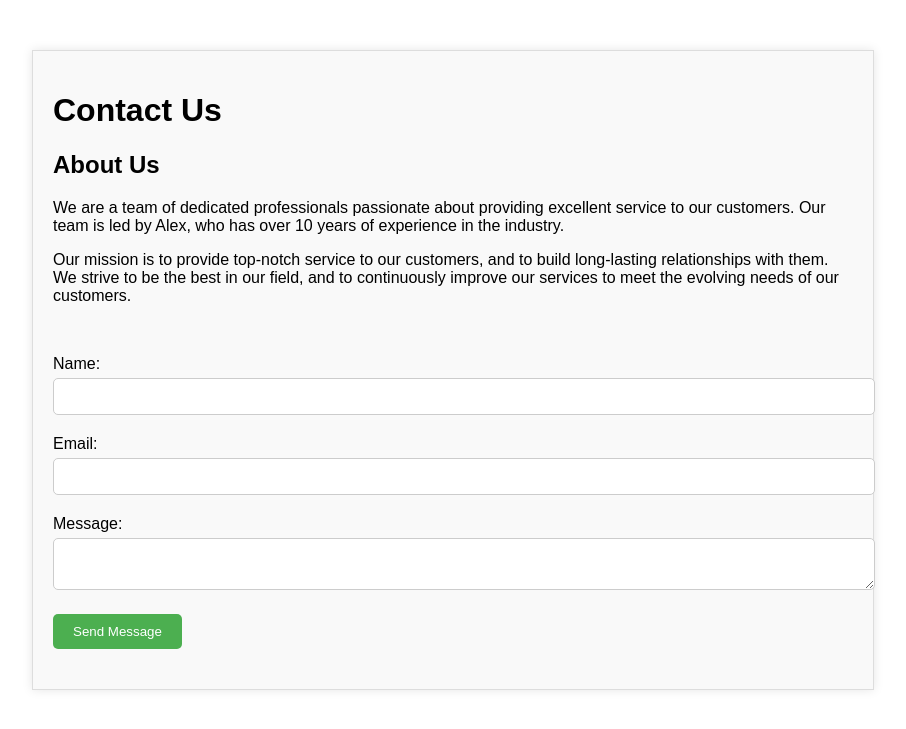
After one commit to Ruthneemu/Butchery-online-software-, a PHP site: page /contact.html in a window 1280 px wide. The commit adds this page. Shown: the top 729 px of the page, without its empty margins (187-1093 px from the left). Run offline with PHP 8.4, Linux system fonts and the light colour scheme.

Commit message:
all staged files

```diff
--- /dev/null
+++ b/contact.html
@@ -0,0 +1,80 @@
+<!DOCTYPE html>
+<html>
+<head>
+	<title>Contact Us</title>
+	<style>
+		body {
+			font-family: Arial, sans-serif;
+			margin: 0;
+			padding: 0;
+		}
+		.container {
+			max-width: 800px;
+			margin: 50px auto;
+			padding: 20px;
+			background-color: #f9f9f9;
+			border: 1px solid #ddd;
+			box-shadow: 0 0 10px rgba(0, 0, 0, 0.1);
+		}
+		.about-us {
+			margin-bottom: 50px;
+		}
+		.about-us h2 {
+			margin-top: 0;
+		}
+		.contact-form {
+			display: flex;
+			flex-wrap: wrap;
+		}
+		.form-field {
+			flex-basis: 100%;
+			margin-bottom: 20px;
+		}
+		label {
+			display: block;
+			margin-bottom: 5px;
+		}
+		input[type="text"], input[type="email"], textarea {
+			width: 100%;
+			padding: 10px;
+			border: 1px solid #ccc;
+			border-radius: 5px;
+		}
+		input[type="submit"] {
+			background-color: #4CAF50;
+			color: #fff;
+			padding: 10px 20px;
+			border: none;
+			border-radius: 5px;
+			cursor: pointer;
+		}
+	</style>
+</head>
+<body>
+	<div class="container">
+		<h1>Contact Us</h1>
+		<div class="about-us">
+			<h2>About Us</h2>
+			<p>We are a team of dedicated professionals passionate about providing excellent service to our customers. Our team is led by Alex, who has over 10 years of experience in the industry.</p>
+			<p>Our mission is to provide top-notch service to our customers, and to build long-lasting relationships with them. We strive to be the best in our field, and to continuously improve our services to meet the evolving needs of our customers.</p>
+		</div>
+		<form class="contact-form">
+			<div class="form-field">
+				<label for="name">Name:</label>
+				<input type="text" id="name" />
+			</div>
+			<div class="form-field">
+				<label for="email">Email:</label>
+				<input type="email" id="email" />
+			</div>
+			<div class="form-field">
+				<label for="message">Message:</label>
+				<textarea id="message"></textarea>
+			</div>
+			<div class="form-field">
+				<input type="submit" value="Send Message" />
+			</div>
+		</form>
+	</div>
+</body>
+</html>
--- a/index.html
+++ b/index.html
@@ -37,7 +37,7 @@
         </li>
 
         <li class="person"><a href="Login.html"><i class="fa fa-user" aria-hidden="true"></i>Account</a></li>
-        <li class="hideOnMobile"><a href="#"><i class="fa fa-info" aria-hidden="true"></i>Contact us</a></li>
+        <li class="hideOnMobile"><a href="contact.html"><i class="fa fa-info" aria-hidden="true"></i>Contact us</a></li>
       </ul>
 
 
```
Also changed, not shown: Login.html (+1 -7 lines), butchery.js (+24 -0 lines), delivery.html (+26 -0 lines), register.html (+2 -16 lines), style.css (+64 -16 lines), 1 other file.
